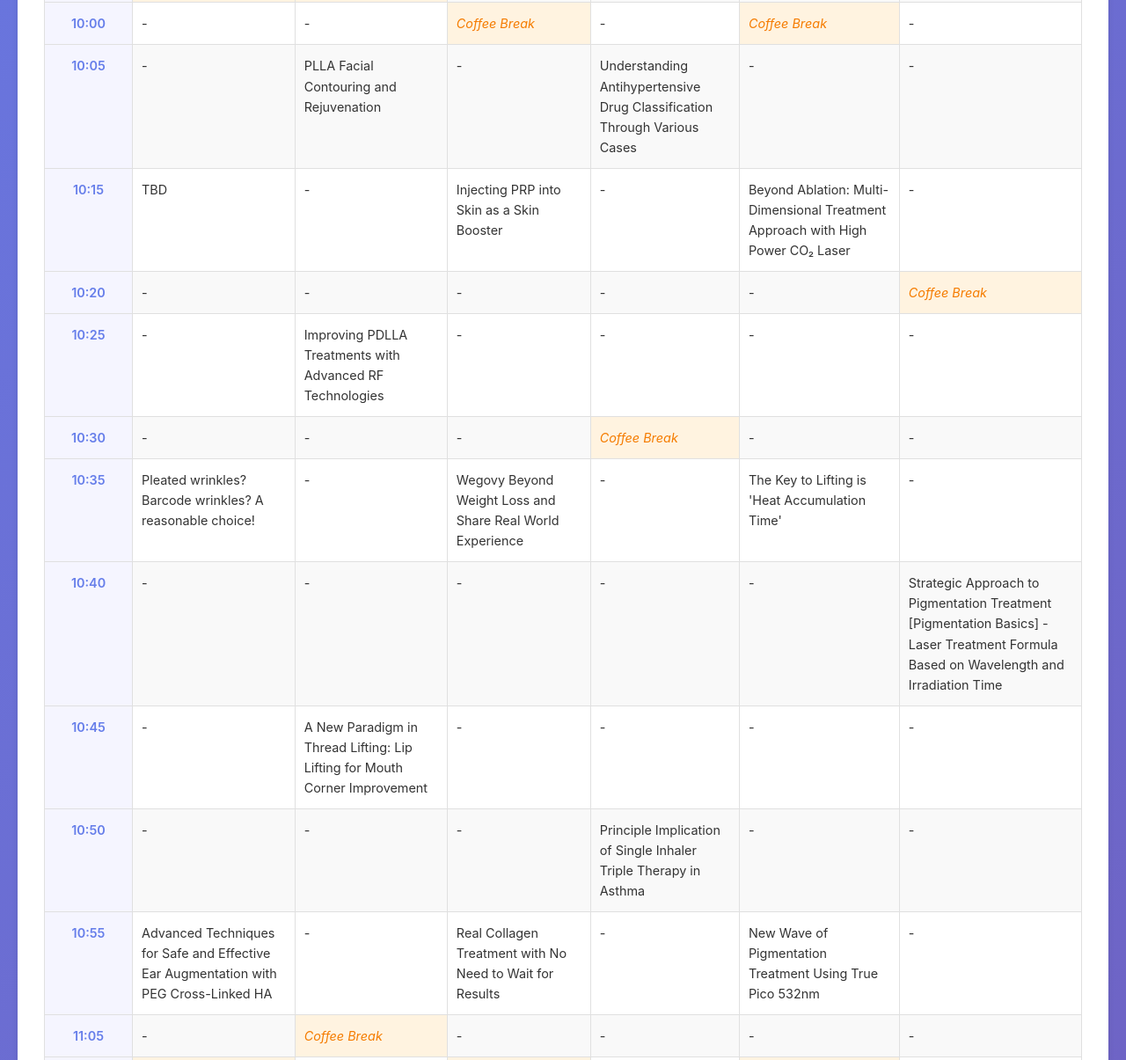
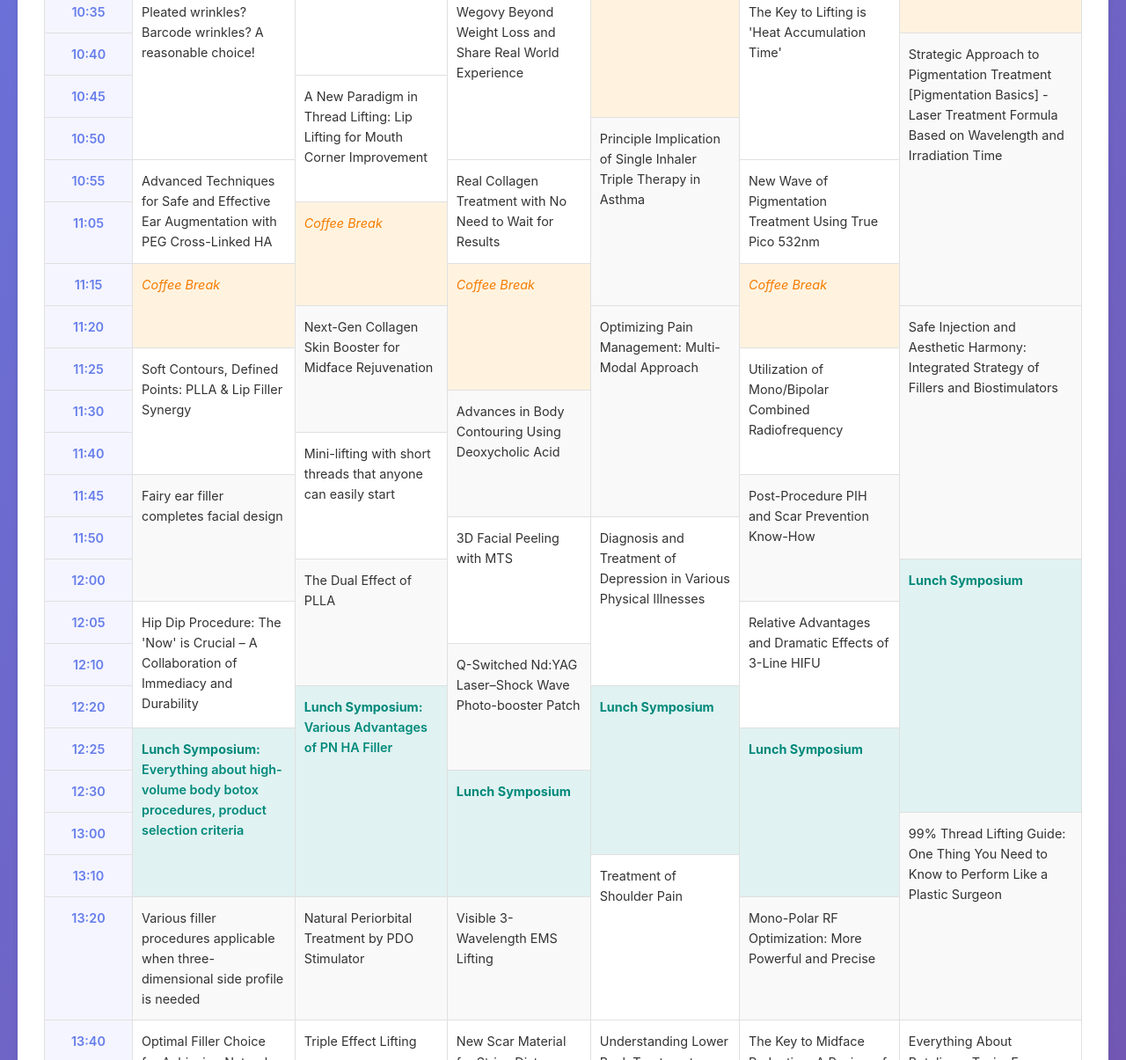
Before and after one commit to EGDongAn/kollaboration2025, a plain HTML site: page index.html in a window 1280 px wide. Shown: the part 1366-2571 px from the top of the page at 88% size. Drawn offline with Linux system fonts and the light colour scheme.

Commit message:
Timeline: use rowspan to merge multi-slot sessions by start/end times

```diff
--- a/index.html
+++ b/index.html
@@ -675,7 +675,6 @@
                     const html = await resp.text();
                     const parser = new DOMParser();
                     const doc = parser.parseFromString(html, 'text/html');
-
                     const items = doc.querySelectorAll('.schedule-item');
                     items.forEach(item => {
                         const timeEl = item.querySelector('.time');
@@ -687,7 +686,18 @@
                         const isBreak = item.classList.contains('break');
                         const isSymposium = item.classList.contains('symposium') || /lunch symposium/i.test(topic);
 
-                        roomSessions[key].push({ timeRange, topic, isBreak, isSymposium });
+                        // parse start and end
+                        const parts = timeRange.split('-').map(p => p.trim());
+                        const start = parts[0] || '';
+                        const end = parts[1] || start;
+                        const toMin = (t) => {
+                            const [hh, mm] = (t || '').split(':').map(s => parseInt(s, 10) || 0);
+                            return hh * 60 + mm;
+                        };
+                        const startMin = toMin(start);
+                        const endMin = toMin(end);
+
+                        roomSessions[key].push({ timeRange, topic, isBreak, isSymposium, startTime: start, endTime: end, startMin, endMin });
                     });
                 } catch (err) {
                     console.error('Error loading room for timeline:', key, err);
@@ -719,15 +729,40 @@
             const tbody = document.getElementById('timelineBody');
             tbody.innerHTML = '';
 
+            // Track active spans per room (until minute)
+            const activeUntil = {};
+
             times.forEach(time => {
                 const row = document.createElement('tr');
                 row.innerHTML = `<td class="time-cell">${time}</td>`;
+                const currentMin = toMinutes(time);
 
                 roomKeys.forEach(key => {
+                    // if a previous session is spanning this time, skip cell (rowspan covers it)
+                    if (activeUntil[key] && currentMin < activeUntil[key]) {
+                        // do nothing, previous td has rowspan covering this row
+                        return row.innerHTML += '';
+                    }
+
+                    // find a session that starts at this time
                     const session = (roomSessions[key] || []).find(s => s.startTime === time);
                     if (session) {
                         const cls = session.isBreak ? 'break' : (session.isSymposium ? 'symposium' : '');
-                        row.innerHTML += `<td class="session-cell ${cls}">${session.topic}</td>`;
+                        // compute how many rows this session should span
+                        let spanCount = 0;
+                        for (let i = 0; i < times.length; i++) {
+                            const tMin = toMinutes(times[i]);
+                            if (tMin >= session.startMin && tMin < session.endMin) spanCount++;
+                        }
+                        if (spanCount <= 0) spanCount = 1;
+                        // mark active until end minute
+                        activeUntil[key] = session.endMin;
+
+                        if (spanCount > 1) {
+                            row.innerHTML += `<td class="session-cell ${cls}" rowspan="${spanCount}">${session.topic}</td>`;
+                        } else {
+                            row.innerHTML += `<td class="session-cell ${cls}">${session.topic}</td>`;
+                        }
                     } else {
                         row.innerHTML += `<td class="session-cell">-</td>`;
                     }
```
